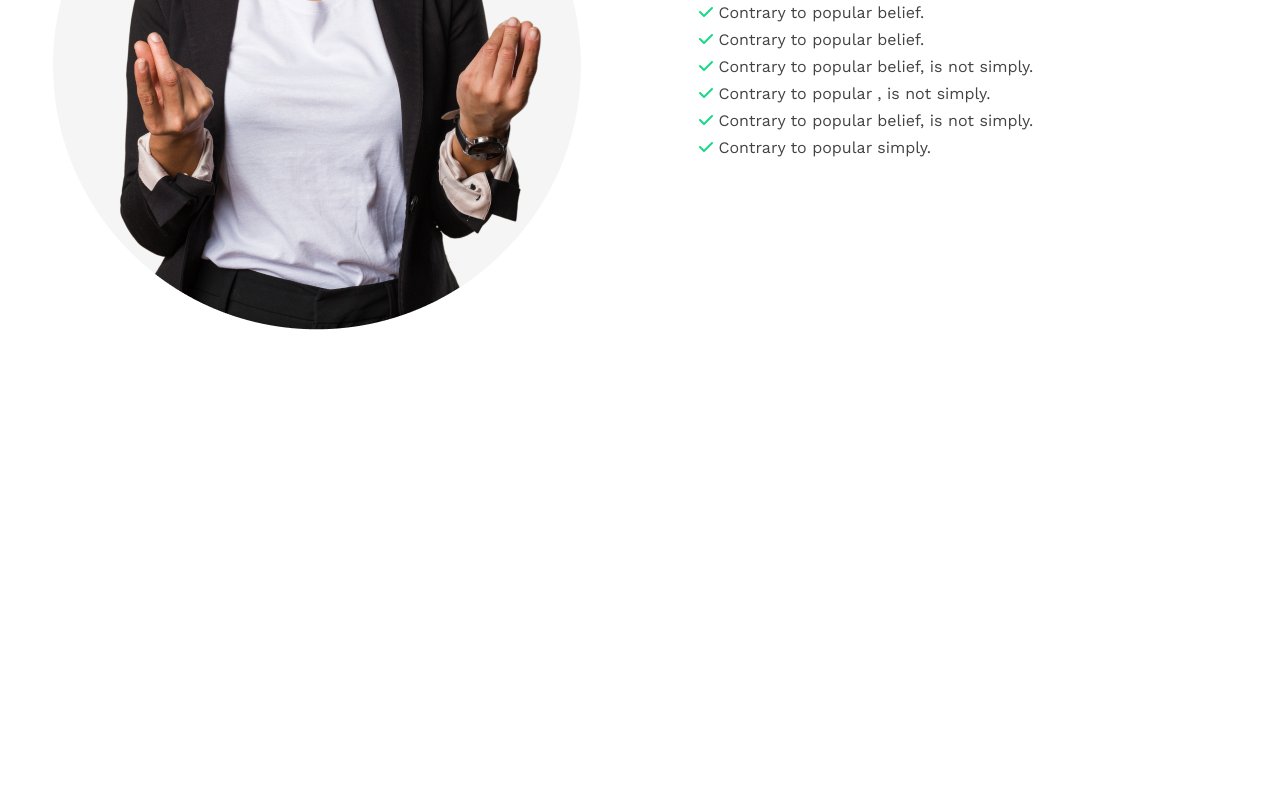
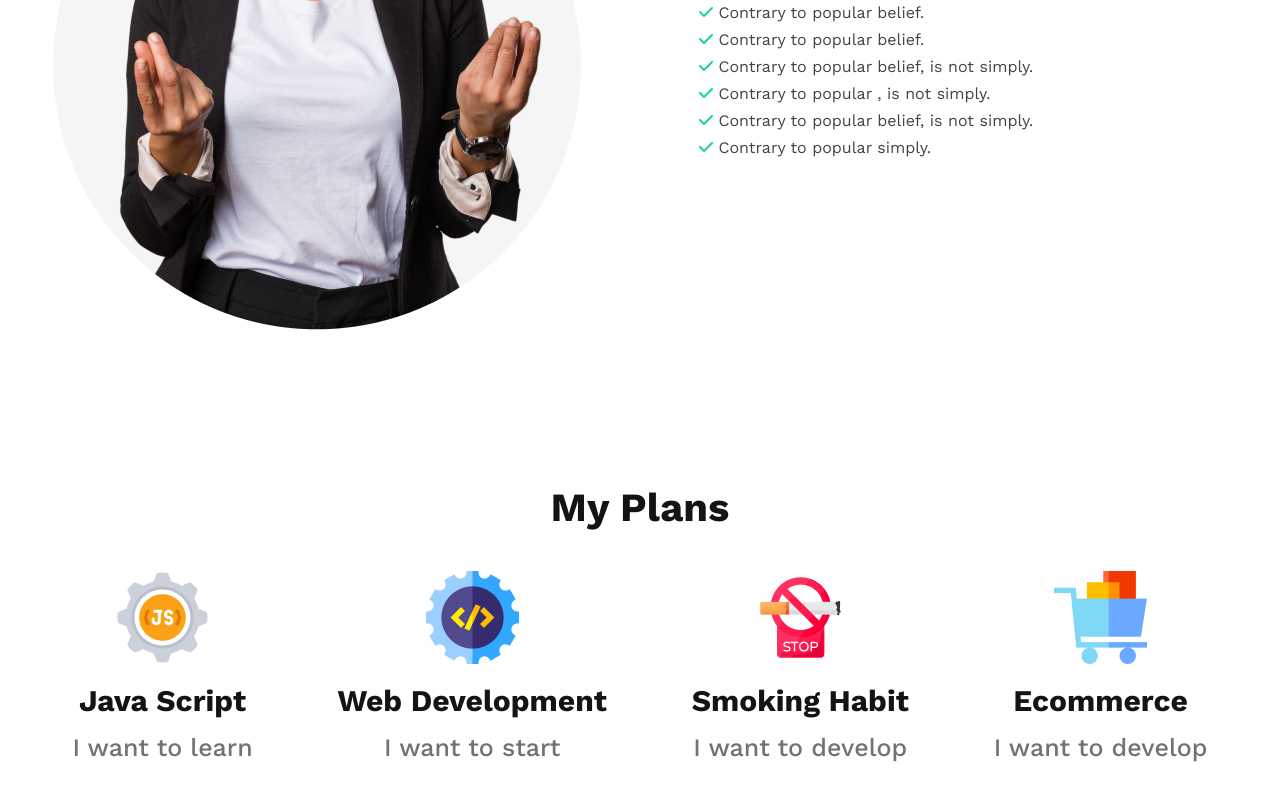
Before and after one commit to saikulislam4/assignment-practice-new-year, a plain HTML site: page index.html in a window 1280 px wide. Shown: the part 1404-2204 px from the top of the page. Before the commit the page ends 1888 px from the top, so only its background shows below. Drawn offline with nearby package versions, Linux system fonts and the light colour scheme.

Commit message:
my plans section added

```diff
--- a/index.html
+++ b/index.html
@@ -28,7 +28,7 @@
     </header>
 
     <main class="main_container">
-
+      <!-- my failures section  -->
       <div class="my_failures">
 
         <div class="my_failures_item">
@@ -36,7 +36,7 @@
         </div>
 
         <div class="my_failures_item">
-          <h2 class="my_failures_title">
+          <h2 class="primary_title">
             My failures of <br> previous year
           </h2>
 
@@ -51,6 +51,38 @@
           </ul>
         </div>
       </div>
+
+      <!-- my plans section  -->
+      <div class="my_plans_container">
+        <div class="plans_title">
+          <h2 class="primary_title">
+            my plans
+          </h2>
+        </div>
+        <div class="plans_item_container">
+
+          <div class="plan_item"><img src="images/icons/js.png" alt="javascript">
+          <h3 class="plan_item_title" >Java Script</h3>
+          <p class="plan_item_description" >I want to learn</p>
+          </div>
+
+          <div class="plan_item"><img src="images/icons/web.png" alt="web development">
+          <h3 class="plan_item_title" >Web Development</h3>
+          <p class="plan_item_description" >I want to start</p>
+          </div>
+
+          <div class="plan_item"><img src="images/icons/smoke.png" alt="smoking hub">
+          <h3 class="plan_item_title" >Smoking Habit</h3>
+          <p class="plan_item_description" >I want to develop</p>
+          </div>
+
+          <div class="plan_item"><img src="images/icons/ecom.png" alt="ecommerce">
+          <h3 class="plan_item_title" >Ecommerce</h3>
+          <p class="plan_item_description" >I want to develop</p>
+          </div>
+
+        </div>
+      </div>
     </main>
 
     <footer></footer>
--- a/style/style.css
+++ b/style/style.css
@@ -16,6 +16,13 @@
     font-weight: 600;
     cursor: pointer;
 
+}
+
+.primary_title {
+    color: #151414;
+    font-size: 40px;
+    font-weight: 700;
+    margin-bottom: 40px;
 }
 
 
@@ -68,12 +75,6 @@
     align-items: center;
 }
 
-.my_failures_title {
-    color: #151414;
-    font-size: 40px;
-    font-weight: 700;
-    margin-bottom: 40px;
-}
 
 .my_failures_description {
     color: #444343;
@@ -90,6 +91,38 @@
     list-style: none;
     margin-bottom: 8px;
 }
-.my_failures_item ul li .check{
+
+.my_failures_item ul li .check {
     color: #16D887;
 }
+
+/* my plans section style  */
+.my_plans_container{
+    margin-bottom: 150px;
+}
+
+.plans_title {
+    text-align: center;
+    text-transform: capitalize;
+}
+
+.plans_item_container{
+    display: flex;
+}
+
+.plan_item {
+    text-align: center;
+}
+
+.plan_item_title {
+    margin: 15px 0;
+    color:#151414;
+    font-size: 30px;
+    font-weight: 700;
+}
+
+.plan_item_description {
+    color: #737272;
+    font-size: 25px;
+    font-weight: 500;
+}
```
